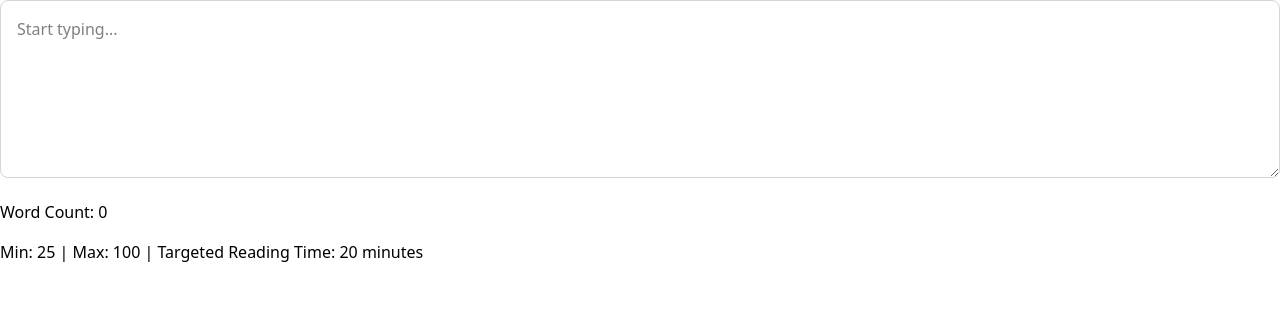
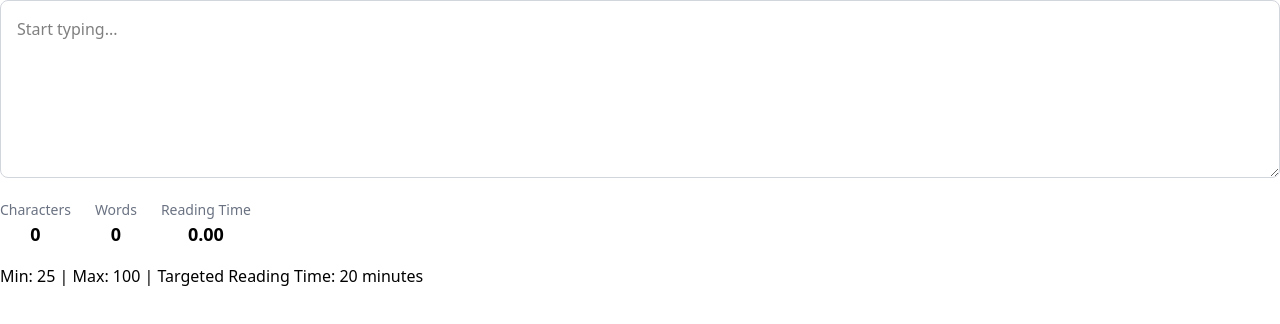
Before and after one commit to KaeTheDev/character-counter, a React (Vite) app: page / in a window 1280 px wide. Shown: the top 324 px of the page. Built offline with nearby package versions, Linux system fonts and the light colour scheme.

Commit message:
Added StatsDisplay component

```diff
--- a/src/components/CharacterCounter/CharacterCounter.tsx
+++ b/src/components/CharacterCounter/CharacterCounter.tsx
@@ -2,6 +2,7 @@ import React from "react";
 import { useState } from "react";
 import type { CharacterCounterProps } from "../../types";
 import { TextInput } from "../TextInput/TextInput";
+import { StatsDisplay } from "../StatsDisplay/StatsDisplay";
 
 
 export const CharacterCounter: React.FC<CharacterCounterProps> = ({
@@ -21,6 +22,12 @@ export const CharacterCounter: React.FC<CharacterCounterProps> = ({
     setWordCount(words);
   };
 
+  const stats = {
+    characterCount: text.length,
+    wordCount: wordCount,
+    readingTime: wordCount / 200, // assuming 200 WPM
+  }
+
   return (
     <div className="flex flex-col gap-4">
 
@@ -29,8 +36,8 @@ export const CharacterCounter: React.FC<CharacterCounterProps> = ({
       onTextChange={handleTextChange}
       placeholder="Start typing..."
       />
-        {/* TEMPORARY until StatsDisplay exists */}
-        <p>Word Count: {wordCount}</p>
+
+      <StatsDisplay stats={stats} showReadingTime={true} />
 
         {/* Displays Min, Max and Targeted Reading Stats */}
         Min: {minWords} | Max: {maxWords} | Targeted Reading Time: {targetReadingTime} minutes
--- a/src/components/StatsDisplay/StatsDisplay.tsx
+++ b/src/components/StatsDisplay/StatsDisplay.tsx
@@ -0,0 +1,32 @@
+import React from "react";
+import type { StatsDisplayProps } from "../../types";
+
+export const StatsDisplay: React.FC<StatsDisplayProps> = ({
+  stats,
+  showReadingTime,
+}) => {
+  return (
+    <>
+      <div className="flex gap-6">
+        <div className="flex flex-col items-center">
+          <p className="text-sm text-gray-500">Characters</p>
+          <span className="text-lg font-bold">{stats.characterCount}</span>
+        </div>
+
+        <div className="flex flex-col items-center">
+          <p className="text-sm text-gray-500">Words</p>
+          <span className="text-lg font-bold">{stats.wordCount}</span>
+        </div>
+
+        {showReadingTime && (
+          <div className="flex flex-col items-center">
+            <p className="text-sm text-gray-500">Reading Time</p>
+            <span className="text-lg font-bold">
+              {stats.readingTime.toFixed(2)}
+            </span>
+          </div>
+        )}
+      </div>
+    </>
+  );
+};
```
